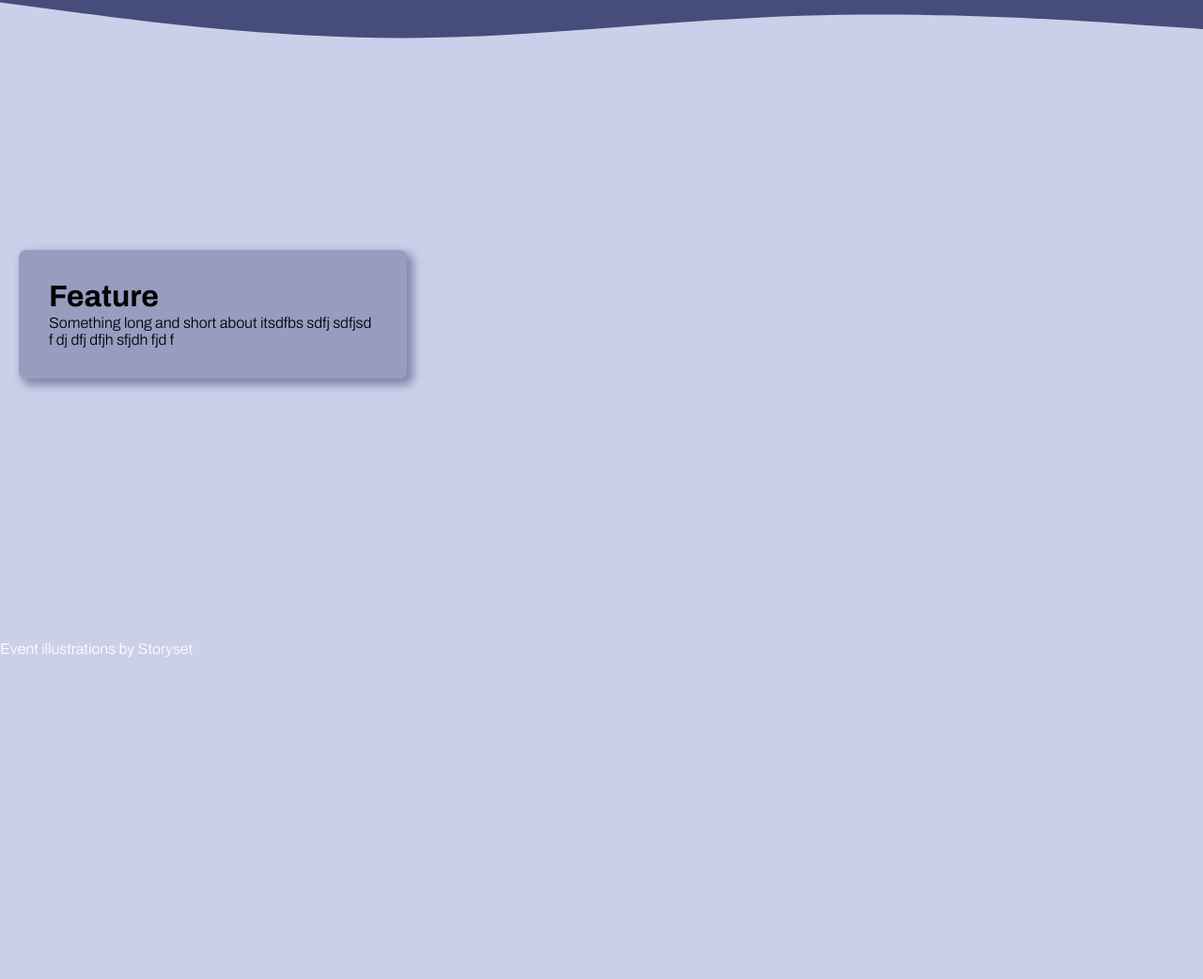
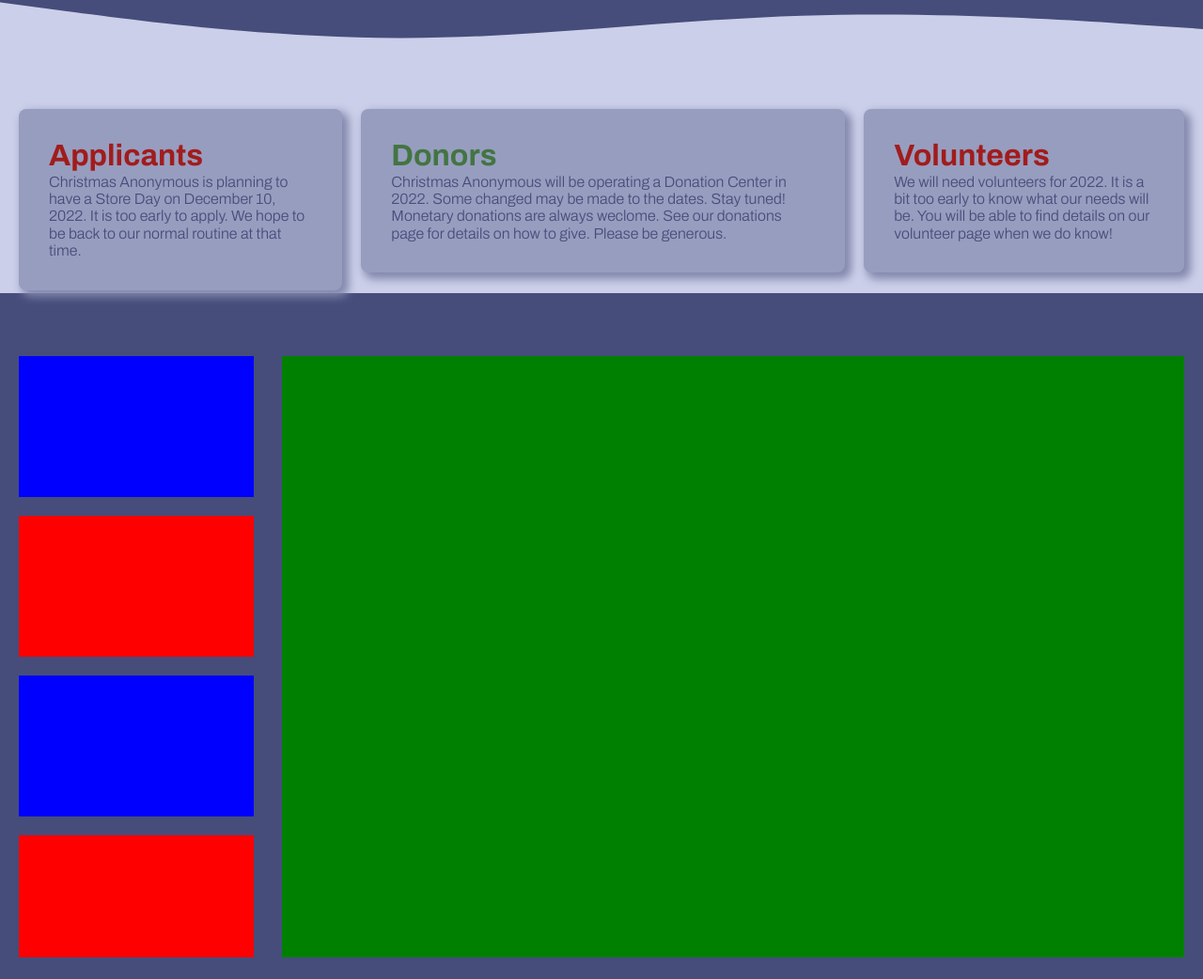
Before and after one commit to CTECH-IT/independent-project-2-itshoozi, a plain HTML site: page index.html in a window 1280 px wide. Shown: the part 826-1868 px from the top of the page at 94% size. Before the commit the page ends 1526 px from the top, so only its background shows below. Drawn offline with nearby package versions, Linux system fonts and the light colour scheme.

Commit message:
Leaving for the day

```diff
--- a/index.html
+++ b/index.html
@@ -48,16 +48,42 @@
         <div class="container">
           <div class="First-Feature">
             <div class="feature-card">
-              <h1 class="feature-heading">Feature</h1>
-              <p class="feature-description">Something long and short about itsdfbs sdfj sdfjsd f dj dfj dfjh sfjdh fjd f</p>
+              <h1 class="feature-heading red">Applicants</h1>
+              <p class="feature-description">Christmas Anonymous is planning to have a Store Day on December 10, 2022. It is too early to apply. We hope to be back to our normal routine at that time.      </p>
             </div>
           </div>
         </div>
-        <div class="Second-Feature"></div>
-        <div class="Third-Feature"></div>
+        <div class="Second-Feature">
+          <div class="feature-card">
+            <h1 class="feature-heading green">Donors            </h1>
+            <p class="feature-description">Christmas Anonymous will be operating a Donation Center in 2022. Some changed may be made to the dates. Stay tuned!
+
+              Monetary donations are always weclome. See our donations page for details on how to give. Please be generous.</p>
+          </div>
+        </div>
+        <div class="Third-Feature">
+          <div class="feature-card">
+            <h1 class="feature-heading red">Volunteers
+            </h1>
+            <p class="feature-description">We will need volunteers for 2022. It is a bit too early to know what our needs will be. You will be able to find details on our volunteer page when we do know!
+
+            </p>
+          </div>
+        </div>
       </div>
     </div>
-    <div id="3" class=" hundred"></div>
+    <div id="3" class=" hundred gallery">
+      <div class="flex gallery-nestled">
+        <div class="thumbnail"></div>
+          <div class="gap">
+        <div class="box blue"></div>
+        <div class="box redb"></div>
+        <div class="box blue"></div>
+        <div class="box redb"></div>
+      </div>
+      </div>
+
+    </div>
     <div class="gray hundred"></div>
     <script src="scripts/main.js"></script>
 
--- a/stylesheets/styles.css
+++ b/stylesheets/styles.css
@@ -2,12 +2,12 @@
 
 :root {
   --gray: #2d3045;
-  --dark-gray: #8287AC;
-  --mid-gray: #979DBF;
-  --light-gray: #CBCFE9;
+  --dark-gray: #8287ac;
+  --mid-gray: #979dbf;
+  --light-gray: #cbcfe9;
   --secondary: #464d7b;
   --thirdary: #7982c2;
-  --header: #B3B8D8;
+  --header: #b3b8d8;
   --p: rgb(211, 211, 211);
 }
 
@@ -103,7 +103,7 @@ nav {
 
 @media all and (min-width: 768px) {
   .nav-title {
-    margin:  15px 0;
+    margin: 15px 0;
     font-size: 2em;
   }
 }
@@ -129,8 +129,8 @@ nav {
 
 @media all and (min-width: 768px) {
   .nav-links {
-  margin:  15px 0;
-}
+    margin: 15px 0;
+  }
 }
 
 @media all and (min-width: 768px) {
@@ -244,53 +244,148 @@ header {
   background: gray;
 }
 
-
 /* what we do div */
-
-.feature-div {
-}
 
 .feature-div-nestled {
   max-width: 80rem /* 448px */;
   margin: auto;
   padding: 3px 20px 3px 20px;
   display: flex;
+  flex-direction: column;
+  gap: 20px;
+}
+
+@media (min-width: 768px) {
+  .feature-div-nestled {
+    flex-direction: row;
+  }
 }
 
 .feature-card {
   padding: 2em;
   border-radius: 8px;
   background: var(--mid-gray);
-  -webkit-box-shadow: 5px 5px 10px 2px #8287AC;
-box-shadow: 5px 5px 10px 2px #8287AC;
+  -webkit-box-shadow: 5px 5px 10px 2px #8287ac;
+  box-shadow: 5px 5px 10px 2px #8287ac;
 }
 
 .feature-heading {
   margin: 0;
 }
 
-.container {
-  display: grid;
-  grid-template-columns: 1fr 1fr 1fr;
-  grid-template-rows: 1fr 1fr 1fr;
-  gap: 0px 0px;
-  grid-auto-flow: row;
-  grid-template-areas:
-    "First-Feature"
-    "Second-Feature . ."
-    "Third-Feature . .";
+.feature-description {
+  color: var(--secondary);
 }
 
 @media (min-width: 768px) {
-  .container {
-    grid-template-areas:
-      "First-Feature Second-Feature Third-Feature"
-      ". . ."
-      ". . .";
-}}
+  .feature-div {
+    margin-top: -75px;
+  }
+}
 
-.First-Feature { grid-area: First-Feature; }
+@media (min-width: 1024px) {
+  .feature-div {
+    margin-top: -150px;
+  }
+}
 
-.Second-Feature { grid-area: Second-Feature; }
+@media (min-width: 2560px) {
+  .feature-div {
+    margin-top: -350px;
+  }
+}
 
-.Third-Feature { grid-area: Third-Feature; }
+.green {
+  color: rgb(66, 117, 66);
+}
+
+.red {
+  color: rgb(161, 28, 28);
+}
+
+
+/* Image Gallery */
+
+.gallery {
+  background-color: var(--secondary);
+  margin: 0px;
+  padding: 5% 0;
+}
+
+.gallery-nestled {
+  max-width: 80rem /* 448px */;
+  margin: auto;
+  padding: 3px 20px 3px 20px;
+}
+
+.box {
+  min-width: 250px;
+  max-width: 250px;
+  max-height: 150px;
+  min-height: 150px;
+
+}
+
+.blue {
+  background: blue;
+}
+
+.redb {
+  background: red;
+}
+
+.gap {
+  gap: 20px;
+  display: flex;
+    overflow-x: scroll;
+  justify-content: space-between;
+  white-space: no-wrap;
+  flex: 0 1 auto;
+  padding-bottom: 10px;
+
+}
+
+@media (min-width: 768px) {
+  .gap {
+    flex-direction: column;
+        overflow-x: hidden;
+      padding-bottom: 0px;
+  padding-right: 10px;
+
+
+  }
+}
+
+.flex {
+  display: flex;
+  height: 100vh;
+  gap: 20px;
+  flex-direction: column;
+}
+
+@media (min-width: 768px) {
+  .flex {
+    flex-direction: row;
+    height: 50vh;
+  }
+}
+
+@media (min-width: 1024px) {
+  .flex {
+    flex-direction: row;
+    height: 80vh;
+  }
+}
+
+.thumbnail {
+  background: green;
+  height: full;
+  flex-grow: 1;
+
+}
+
+@media (min-width: 768px) {
+  .thumbnail {
+    order: 1;
+  }
+}
```
